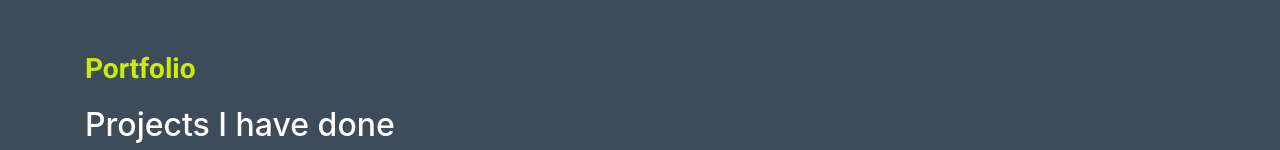
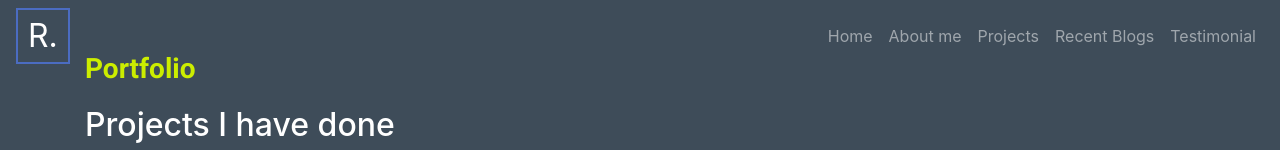
Before and after one commit to ramalingaa/projectZ, a plain HTML site: page Portfolio-Projects/Hotel/card-index.html in a window 1280 px wide. Shown: the top 150 px of the page. Drawn offline with nearby package versions, Linux system fonts and the light colour scheme; a web font is replaced by a local one.

Commit message:
update-css

```diff
--- a/Portfolio-Projects/Hotel/card-index.css
+++ b/Portfolio-Projects/Hotel/card-index.css
@@ -56,3 +56,9 @@
     height: 50%;
 
 }
+/* nav-bar-css */
+.logo-align {
+    font-size: 32px;
+    border: 2px solid #4b6cc1;
+    padding: 2px 10px 2px 10px;
+}
--- a/Portfolio-Projects/Hotel/card-index.html
+++ b/Portfolio-Projects/Hotel/card-index.html
@@ -11,6 +11,24 @@
 </head>
 
 <body>
+    <div class="bg-container d-flex flex-column justify-content-center">
+        <nav class="navbar navbar-expand-lg navbar-dark bg-nav-container fixed-top">
+            <a class="navbar-brand logo-align" href="#">R.</a>
+            <button class="navbar-toggler " type="button" data-toggle="collapse" data-target="#navbarNavAltMarkup" aria-controls="navbarNavAltMarkup" aria-expanded="false" aria-label="Toggle navigation">
+                <span class="navbar-toggler-icon "></span>
+            </button>
+            <div class="collapse navbar-collapse" id="navbarNavAltMarkup">
+                <div class="navbar-nav ml-auto">
+                    <a class="nav-item nav-link " href="/Portfolio-Home/index.html">Home <span class="sr-only">(current)</span></a>
+                    <a class="nav-item nav-link" href="/portfolio-Aboutme/Aboutme.html">About me</a>
+                    <a class="nav-item nav-link" href="card-index.html">Projects</a>
+                    <a class="nav-item nav-link" href="#">Recent Blogs</a>
+                    <a class="nav-item nav-link" href="#">Testimonial</a>
+
+                </div>
+            </div>
+        </nav>
+       <div>
     <div class="bg-container pt-5 pb-5" >
         <div class="container">
             <div class="row">
```
Also changed, not shown: Portfolio-Projects/E-commerce/E-com-offers/offers.html (+1 -1 lines), Portfolio-Projects/E-commerce/E-com-products/products.html (+1 -1 lines), Portfolio-Projects/E-commerce/E-com-services/services.html (+1 -1 lines), Portfolio-Projects/E-commerce/E-com-trending-blogs/trending_blogs.html (+1 -1 lines).
